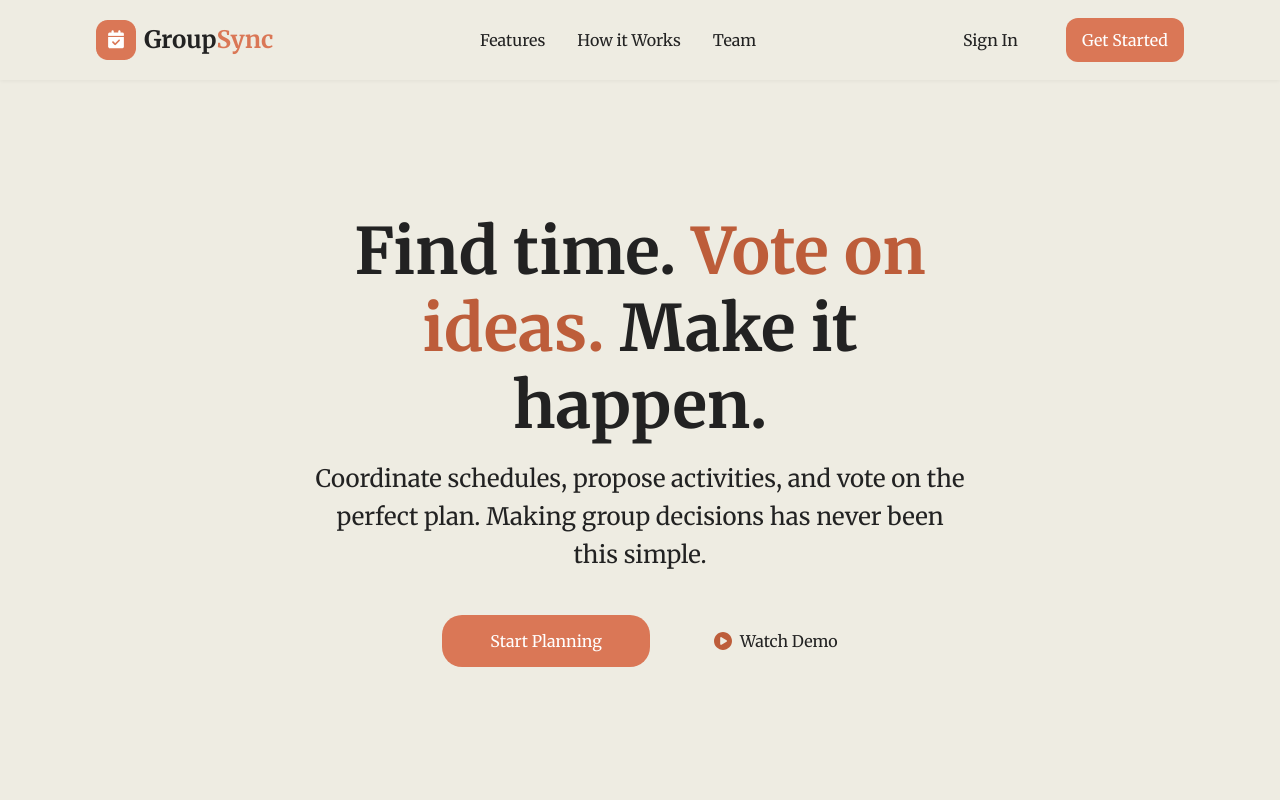
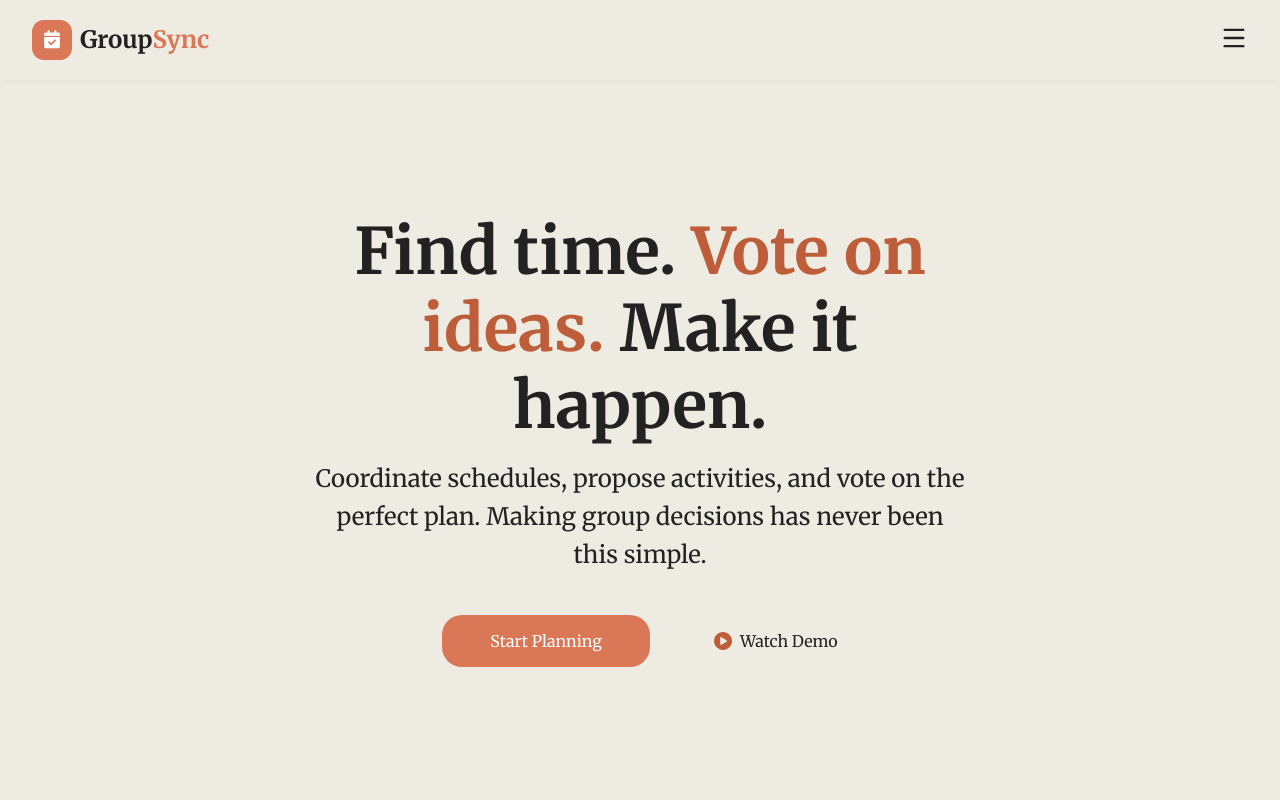
Before and after one commit to angietea101/groupsync, a React (Vite) app: page / in a window 1280 px wide. Shown: the top 800 px of the page. Built offline with nearby package versions, Linux system fonts and the light colour scheme; no server answers.

Commit message:
FEAT: Navbar responsiveness and nitpicks

```diff
--- a/src/components/Navbar.css
+++ b/src/components/Navbar.css
@@ -1,3 +1,4 @@
+/* Navbar */
 .navbar {
   position: sticky;
   top: 0;
@@ -7,18 +8,19 @@
   padding: 0;
 }
 
+/* Navbar container */
 .navbar-container {
-  display: grid;
-  grid-template-columns: auto 1fr auto;
+  display: flex;
   align-items: center;
+  justify-content: space-between;
+  position: relative;
+  width: 100%;
   padding: var(--space-md) var(--space-xxl);
-  width: 100%;
-  margin: 0 auto;
   background-color: var(--color-bg);
-  position: relative;
   z-index: 1000;
 }
 
+/* Left section */
 .navbar-left {
   display: flex;
   align-items: center;
@@ -42,8 +44,13 @@
   color: inherit;
 }
 
+/* Center section */
 .navbar-center {
-  justify-self: center;
+  display: flex;
+  gap: var(--space-md);
+  position: absolute;
+  left: 50%;
+  transform: translateX(-50%);
 }
 
 .navbar-center a {
@@ -75,6 +82,7 @@
   width: 100%;
 }
 
+/* Right section */
 .navbar-right {
   display: flex;
   align-items: center;
@@ -87,23 +95,25 @@
   text-decoration: none;
   color: var(--color-text);
   font-weight: 500;
+  font-size: var(--font-md);
   transition: color 0.25s ease;
-  font-size: var(--font-md);
 }
 
 .sign-in:hover {
   color: var(--color-primary);
 }
 
-button {
+button.get-started {
   font-size: var(--font-md);
 }
 
+/* Dropdown */
 .dropdown-container {
   position: relative;
   display: inline-flex;
   align-items: center;
 }
+
 .avatar-button {
   width: 44px;
   height: 44px;
@@ -126,19 +136,17 @@ button {
   letter-spacing: 0.5px;
 }
 
-/* The Dropdown Card */
 .dropdown-menu {
   position: absolute;
   top: calc(100% + 1rem);
   right: 0;
-  left: auto;
   width: 240px;
   background-color: var(--color-primary-light);
   border-radius: 12px;
   box-shadow:
     0 4px 6px -1px rgba(0, 0, 0, 0.1),
     0 10px 15px -3px rgba(0, 0, 0, 0.1),
-    0 0 0 1px rgba(0,0,0,0.05);
+    0 0 0 1px rgba(0, 0, 0, 0.05);
   padding: 8px;
   transform-origin: top right;
   animation: dropdownFadeIn 0.2s ease-out forwards;
@@ -154,7 +162,6 @@ button {
 .dropdown-name {
   font-weight: 600;
   color: #111827;
-  margin: 0;
   white-space: nowrap;
   overflow: hidden;
   text-overflow: ellipsis;
@@ -204,7 +211,7 @@ button {
 }
 
 .logout-item:hover {
-  background-color: #fef2f2;
+  background-color: #fee2e2;
   color: #dc2626;
 }
 
@@ -219,6 +226,8 @@ button {
     transform: translateY(0) scale(1);
   }
 }
+
+/* Mobile */
 .mobile-menu-icon {
   display: none;
   cursor: pointer;
@@ -414,19 +423,11 @@ button {
 }
 
 .mobile-logout-compact:hover {
-  background-color: #fef2f2;
+  background-color: #fee2e2;
 }
 
-.mobile-logout-compact:hover {
-  background-color: #fef2f2;
-}
-
-@media (min-width: 931px) {
-  .mobile-menu {
-    display: none;
-  }
-}
-@media (max-width: 930px) {
+/* Mobile Responsive */
+@media (max-width: 1350px) {
   .desktop-only {
     display: none;
   }
@@ -436,9 +437,6 @@ button {
   }
 
   .navbar-container {
-    display: flex;
-    justify-content: space-between;
-    align-items: center;
     padding: var(--space-md) var(--space-lg);
   }
 
```
